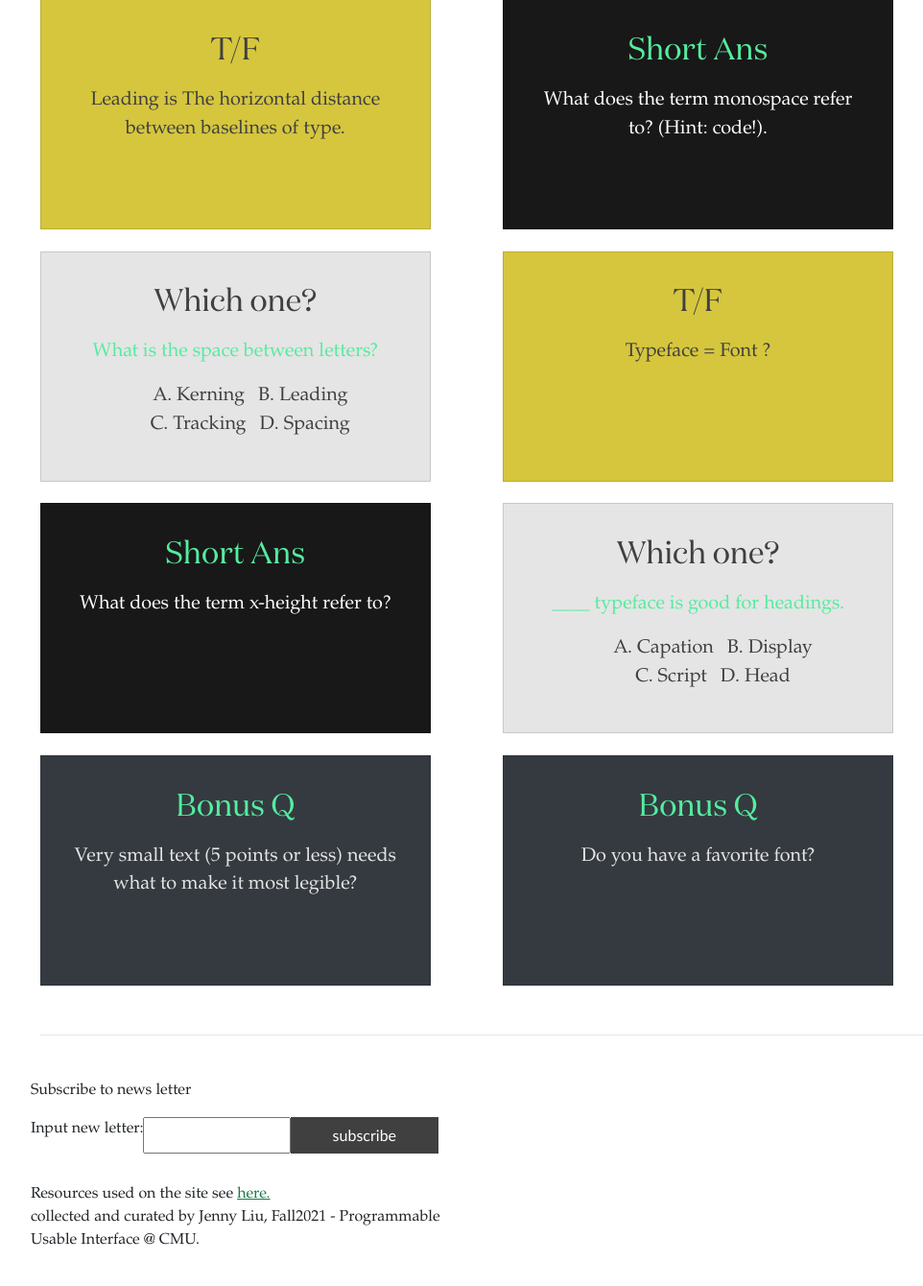
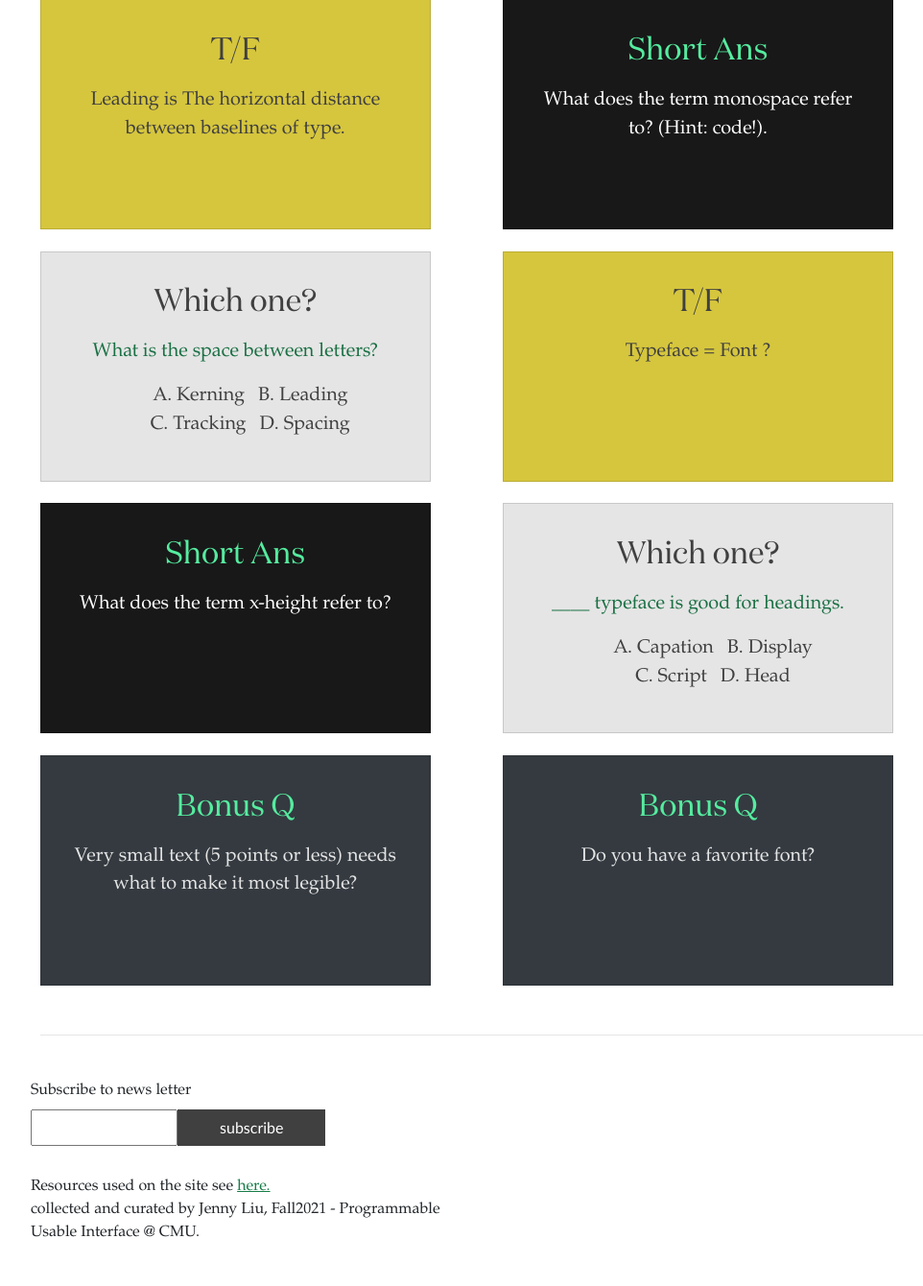
Before and after one commit to JennyShuyuLiu/JennyShuyuLiu, a PHP site: page /pages/cards.html in a window 1280 px wide. Shown: the part 507-1847 px from the top of the page at 96% size, without its empty margins (131-1093 px from the left). After the commit the page ends 1796 px from the top, so only its background shows below. Run offline with PHP 8.4, Linux system fonts and the light colour scheme; some libraries are stand-ins or nearby versions; some web fonts are replaced.

Commit message:
fix wave color

```diff
--- a/homework_8/Assets/js/myscript.js
+++ b/homework_8/Assets/js/myscript.js
@@ -23,13 +23,18 @@ $(document).ready(function(){
         $("#font-bnt-2").css("background-color", "#C4C4C4");
         $("#font-bnt-3").css("background-color", "#C4C4C4");
         $("#font-bnt-4").css("background-color", "#C4C4C4");
+        $("#font-bnt-1").css("color", "black");
+        $("#font-bnt-2").css("color", "black");
+        $("#font-bnt-3").css("color", "black");
+        $("#font-bnt-4").css("color", "black");
 
         $("#font-div-1").css("display", "none");
         $("#font-div-2").css("display", "none");
         $("#font-div-3").css("display", "none");
         $("#font-div-4").css("display", "none");
         //set this select font to display
-        $(this).css("background-color", "#177D48");;
+        $(this).css("background-color", "#177D48");
+        $(this).css("color", "#E5E5E5");
         fontDiv.css("display", "block");
 
     }
--- a/homework_8/Assets/styles/style.css
+++ b/homework_8/Assets/styles/style.css
@@ -211,6 +211,7 @@ h5 {
 
 #font-bnt-1{
     background: #177D48;
+    color:  #E5E5E5;
 }
 
 /*=============Some component and label style ===================*/
@@ -307,6 +308,9 @@ footer .input-group {
 .text-deepergreen {
     color: #55EC9F;
 }
+.text-darkrgreen {
+    color:#1a7044;
+}
 .text-deepgreen {
     color: #177D48;
 }
--- a/homework_8/index.html
+++ b/homework_8/index.html
@@ -262,9 +262,8 @@
         </div>
         <footer>
             <div>
-                <p>Subscribe to news letter</p>
+                <label id="subscribeLabel" for="subinput" >Subscribe to news letter</label>
                 <div class="input-group">
-                    <label id="subscribeLabel" for="subinput">Input new letter:</label>
                     <input id="subinput" type="text">
                     <div class="input-group-btn">
                         <button type="button" class="btn">subscribe</button>
--- a/homework_8/pages/autor.html
+++ b/homework_8/pages/autor.html
@@ -52,9 +52,8 @@
     <div class='container'>
         <footer>
             <div>
-                <p>Subscribe to news letter</p>
+                <label id="subscribeLabel" for="subinput" >Subscribe to news letter</label>
                 <div class="input-group">
-                    <label id="subscribeLabel" for="subinput">Input new letter:</label>
                     <input id="subinput" type="text">
                     <div class="input-group-btn">
                         <button type="button" class="btn">subscribe</button>
--- a/homework_8/pages/cards.html
+++ b/homework_8/pages/cards.html
@@ -70,7 +70,7 @@
                             <div class="flip-item flip-item-front card text-white bg-gray" style="max-width: 90%;">
                                 <div class="card-body">
                                     <h4 class="card-title text-black">Which one?</h4>
-                                    <p class="card-text text-deepergreen">What is the space between letters?</p>
+                                    <p class="card-text text-darkrgreen">What is the space between letters?</p>
                                     <ul>
                                         <li>A. Kerning</li>
                                         <li>B. Leading</li> <br>
@@ -153,7 +153,7 @@
                             <div class="flip-item flip-item-front card text-white bg-gray" style="max-width: 90%;">
                                 <div class="card-body">
                                     <h4 class="card-title text-black">Which one?</h4>
-                                    <p class="card-text text-deepergreen"> ____ typeface is good for headings.</p>
+                                    <p class="card-text text-darkrgreen"> ____ typeface is good for headings.</p>
                                     <ul>
                                         <li>A. Capation</li>
                                         <li>B. Display</li> <br>
@@ -192,9 +192,8 @@
         </div>
         <footer>
             <div>
-                <p>Subscribe to news letter</p>
+                <label id="subscribeLabel" for="subinput" >Subscribe to news letter</label>
                 <div class="input-group">
-                    <label id="subscribeLabel" for="subinput">Input new letter:</label>
                     <input id="subinput" type="text">
                     <div class="input-group-btn">
                         <button type="button" class="btn">subscribe</button>
--- a/homework_8/pages/citation.html
+++ b/homework_8/pages/citation.html
@@ -78,9 +78,8 @@
         </div>
         <footer>
             <div>
-                <p>Subscribe to news letter</p>
+                <label id="subscribeLabel" for="subinput" >Subscribe to news letter</label>
                 <div class="input-group">
-                    <label id="subscribeLabel" for="subinput">Input new letter:</label>
                     <input id="subinput" type="text">
                     <div class="input-group-btn">
                         <button type="button" class="btn">subscribe</button>
--- a/homework_8/pages/fonts.html
+++ b/homework_8/pages/fonts.html
@@ -78,9 +78,8 @@
         </div>
         <footer>
             <div>
-                <p>Subscribe to news letter</p>
+                <label id="subscribeLabel" for="subinput" >Subscribe to news letter</label>
                 <div class="input-group">
-                    <label id="subscribeLabel" for="subinput">Input new letter:</label>
                     <input id="subinput" type="text">
                     <div class="input-group-btn">
                         <button type="button" class="btn">subscribe</button>
```
